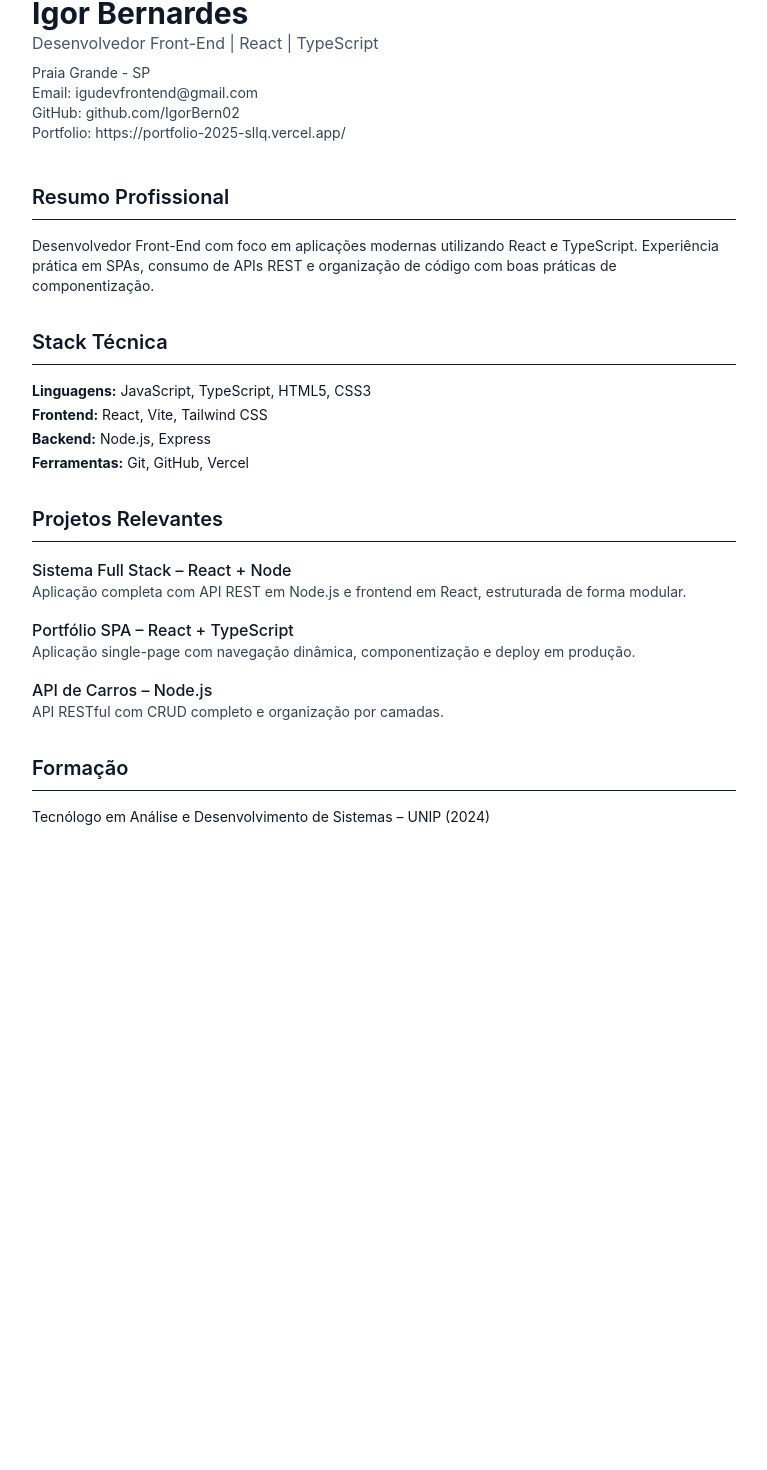
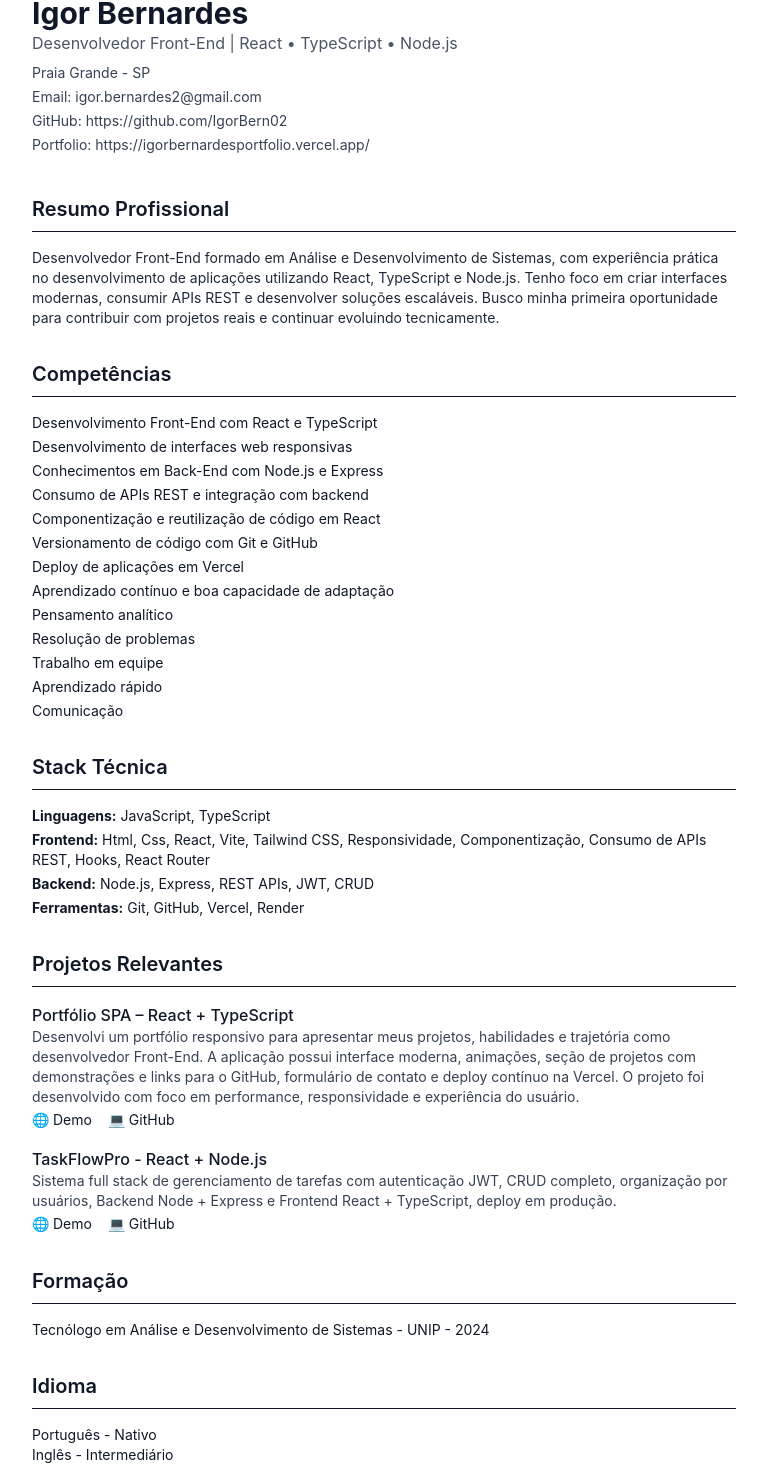
Before and after one commit to IgorBern02/resume2026, a React (Vite) app: page / in a window 1280 px wide. Shown: the part 37-1507 px from the top of the page, without its empty margins (256-1023 px from the left). Before the commit the page ends 928 px from the top, so only its background shows below. Built offline with nearby package versions, Linux system fonts and the light colour scheme.

Commit message:
feat: update personal information and enhance project details

```diff
--- a/src/App.tsx
+++ b/src/App.tsx
@@ -8,64 +8,110 @@ export default function App() {
       <header className="mb-10">
         <h1 className="text-3xl font-bold">Igor Bernardes</h1>
         <p className="text-gray-600">
-          Desenvolvedor Front-End | React | TypeScript
+          Desenvolvedor Front-End | React • TypeScript • Node.js
         </p>
-        <div className="text-sm text-gray-700 mt-2">
+        <div className="text-sm text-gray-700 mt-2 flex flex-col space-y-1">
           <p>Praia Grande - SP</p>
-          <p>Email: igudevfrontend@gmail.com</p>
-          <p>GitHub: github.com/IgorBern02</p>
-          <p>Portfolio: https://portfolio-2025-sllq.vercel.app/</p>
+          <p>Email: igor.bernardes2@gmail.com</p>
+          <a
+            href="https://github.com/IgorBern02"
+            target="_blank"
+            rel="noopener noreferrer"
+          >
+            GitHub: https://github.com/IgorBern02
+          </a>
+          <a
+            href="https://igorbernardesportfolio.vercel.app/"
+            target="_blank"
+            rel="noopener noreferrer"
+          >
+            Portfolio: https://igorbernardesportfolio.vercel.app/
+          </a>
         </div>
       </header>
 
       {/* Resumo */}
       <Section title="Resumo Profissional">
         <p className="text-sm text-gray-800">
-          Desenvolvedor Front-End com foco em aplicações modernas utilizando
-          React e TypeScript. Experiência prática em SPAs, consumo de APIs REST
-          e organização de código com boas práticas de componentização.
+          Desenvolvedor Front-End formado em Análise e Desenvolvimento de
+          Sistemas, com experiência prática no desenvolvimento de aplicações
+          utilizando React, TypeScript e Node.js. Tenho foco em criar interfaces
+          modernas, consumir APIs REST e desenvolver soluções escaláveis. Busco
+          minha primeira oportunidade para contribuir com projetos reais e
+          continuar evoluindo tecnicamente.
         </p>
+      </Section>
+
+      {/* Competências */}
+      <Section title="Competências">
+        <ul className="text-sm space-y-1">
+          <li>Desenvolvimento Front-End com React e TypeScript</li>
+          <li>Desenvolvimento de interfaces web responsivas</li>
+          <li>Conhecimentos em Back-End com Node.js e Express</li>
+          <li>Consumo de APIs REST e integração com backend</li>
+          <li>Componentização e reutilização de código em React</li>
+          <li>Versionamento de código com Git e GitHub</li>
+          <li>Deploy de aplicações em Vercel</li>
+          <li>Aprendizado contínuo e boa capacidade de adaptação</li>
+          <li>Pensamento analítico</li>
+          <li>Resolução de problemas</li>
+          <li>Trabalho em equipe</li>
+          <li>Aprendizado rápido</li>
+          <li>Comunicação</li>
+        </ul>
       </Section>
 
       {/* Stack */}
       <Section title="Stack Técnica">
         <ul className="text-sm space-y-1">
           <li>
-            <strong>Linguagens:</strong> JavaScript, TypeScript, HTML5, CSS3
+            <strong>Linguagens:</strong> JavaScript, TypeScript
           </li>
           <li>
-            <strong>Frontend:</strong> React, Vite, Tailwind CSS
+            <strong>Frontend:</strong> Html, Css, React, Vite, Tailwind CSS,
+            Responsividade, Componentização, Consumo de APIs REST, Hooks, React
+            Router
           </li>
           <li>
-            <strong>Backend:</strong> Node.js, Express
+            <strong>Backend:</strong> Node.js, Express, REST APIs, JWT, CRUD
           </li>
           <li>
-            <strong>Ferramentas:</strong> Git, GitHub, Vercel
+            <strong>Ferramentas:</strong> Git, GitHub, Vercel, Render
           </li>
         </ul>
       </Section>
 
       {/* Projetos */}
       <Section title="Projetos Relevantes">
+        {/* <Project
+          title="DevEvents – React + Node"
+          description="Um site para consultar eventos de tecnologia, com backend em Node.js e frontend em React, consumindo uma API REST para exibir os eventos mais recentes."
+        /> */}
         <Project
-          title="Sistema Full Stack – React + Node"
-          description="Aplicação completa com API REST em Node.js e frontend em React, estruturada de forma modular."
+          title="Portfólio SPA – React + TypeScript"
+          description="Desenvolvi um portfólio responsivo para apresentar meus projetos, habilidades e trajetória como desenvolvedor Front-End. A aplicação possui interface moderna, animações, seção de projetos com demonstrações e links para o GitHub, formulário de contato e deploy contínuo na Vercel. O projeto foi desenvolvido com foco em performance, responsividade e experiência do usuário."
+          demoLink="https://igorbernardesportfolio.vercel.app/"
+          githubLink="https://github.com/IgorBern02/portfolio_2025"
         />
         <Project
-          title="Portfólio SPA – React + TypeScript"
-          description="Aplicação single-page com navegação dinâmica, componentização e deploy em produção."
-        />
-        <Project
-          title="API de Carros – Node.js"
-          description="API RESTful com CRUD completo e organização por camadas."
+          title="TaskFlowPro - React + Node.js"
+          description="Sistema full stack de gerenciamento de tarefas com autenticação JWT, CRUD completo, organização por usuários, Backend Node + Express e Frontend React + TypeScript, deploy em produção."
+          demoLink="https://taskflowpro-nine.vercel.app/"
+          githubLink="https://github.com/IgorBern02/taskflowpro"
         />
       </Section>
 
       {/* Formação */}
       <Section title="Formação">
         <p className="text-sm">
-          Tecnólogo em Análise e Desenvolvimento de Sistemas – UNIP (2024)
+          Tecnólogo em Análise e Desenvolvimento de Sistemas - UNIP - 2024
         </p>
+      </Section>
+
+      {/* Idioma */}
+      <Section title="Idioma">
+        <p className="text-sm">Português - Nativo</p>
+        <p className="text-sm">Inglês - Intermediário</p>
       </Section>
     </main>
   );
--- a/src/components/Project.tsx
+++ b/src/components/Project.tsx
@@ -1,13 +1,36 @@
 type ProjectProps = {
   title: string;
   description: string;
+  demoLink?: string;
+  githubLink?: string;
 };
 
-export function Project({ title, description }: ProjectProps) {
+export function Project({
+  title,
+  description,
+  demoLink,
+  githubLink,
+}: ProjectProps) {
   return (
     <div className="mb-4">
       <h3 className="font-medium">{title}</h3>
       <p className="text-sm text-gray-700">{description}</p>
+      <a
+        href={demoLink}
+        target="_blank"
+        rel="noopener noreferrer"
+        className="text-sm"
+      >
+        🌐 Demo
+      </a>
+      <a
+        href={githubLink}
+        target="_blank"
+        rel="noopener noreferrer"
+        className="text-sm ml-4"
+      >
+        💻 GitHub
+      </a>
     </div>
   );
 }
```
